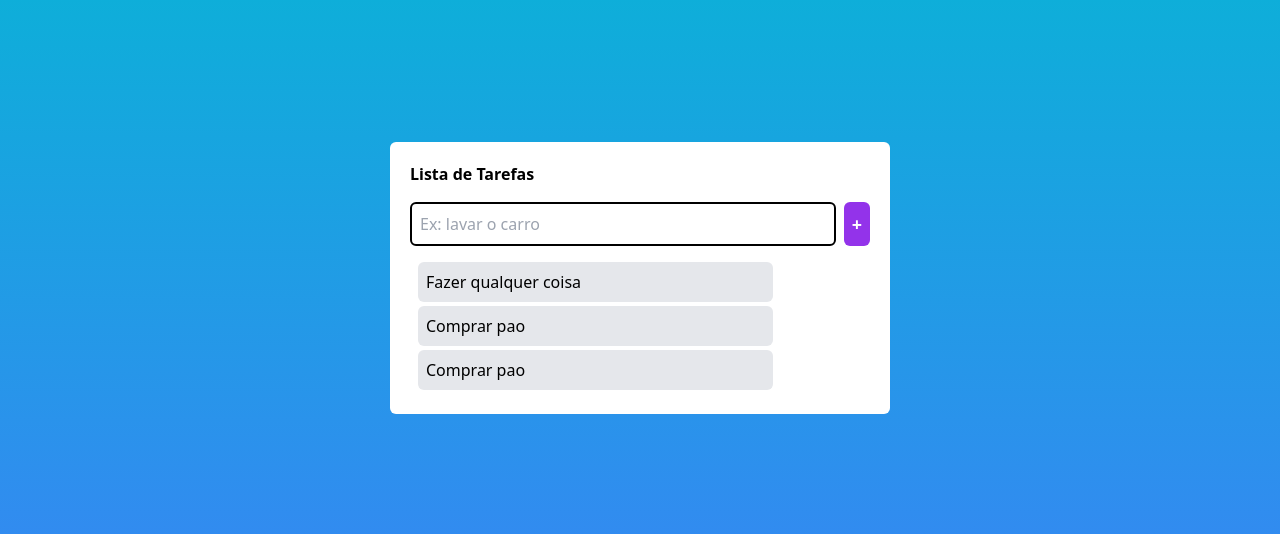
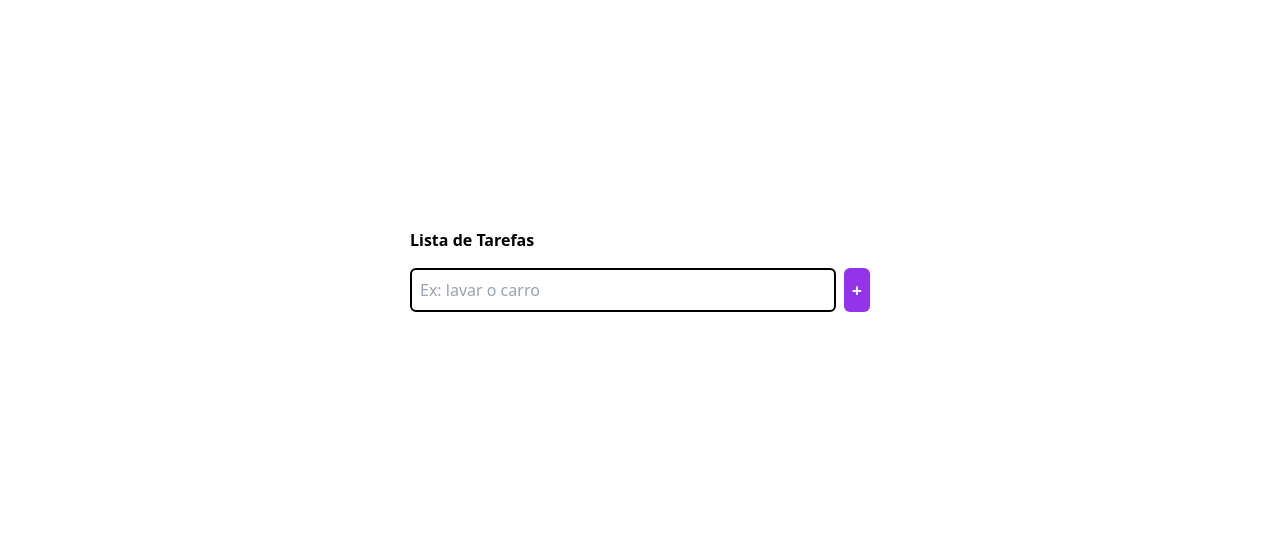
Before and after one commit to IsabelleFNRC/todo, a Vue app: page / in a window 1280 px wide. Shown: the part 122-656 px from the top of the page. Built offline with nearby package versions, Linux system fonts and the light colour scheme.

Commit message:
adicionando funcionalidade excluir tarefa

```diff
--- a/src/components/CartaoTarefa/CartaoTarefa.vue
+++ b/src/components/CartaoTarefa/CartaoTarefa.vue
@@ -1,41 +1,57 @@
 <template>
-    <div class="flex gap-2 items-center">
-        <p :id="idTarefa" @mouseover="hoverTarefa" @mouseout="hoverTarefa"  class="flex bg-gray-200 mb-1 rounded-md p-2 w-96 h-fit flex-wrap hover:cursor-pointer" :class="{
+  <div
+    class="flex gap-2 items-center bg-gray-200 mb-1 rounded-md p-2 h-fit justify-between hover:cursor-pointer"
+  >
+    <p
+      :id="idTarefa"
+      class="text-sm font-medium break-words max-w-full"
+      :class="{
         'line-through': tarefa.status === 'concluída'
-          }">
-            {{ tarefa.descricao  }}
+      }"
+    >
+      {{ tarefa.descricao }}
     </p>
 
     <div class="flex w-24 gap-2">
-        <button v-if="mostraBotaoExcluir" class="bg-gray-600 flex items-center justify-center p-2 rounded-md font-bold text-white">Editar</button>
-        <button v-if="mostraBotaoExcluir" class="bg-red-600 flex items-center justify-center p-2 rounded-md font-bold">X</button>
+      <button
+        v-if="mostraBotaoExcluir"
+        class="bg-gray-600 flex items-center justify-center p-2 rounded-md font-bold text-white"
+        @click="remover"
+      >
+        Editar
+      </button>
+      <button
+        v-if="mostraBotaoExcluir"
+        class="bg-red-600 flex items-center justify-center p-2 rounded-md font-bold"
+        @click="excluir"
+      >
+        X
+      </button>
     </div>
   </div>
 </template>
 
 <script>
 export default {
-    data: function() {
+  data() {
     return {
-                mostraBotaoExcluir: false,
-                mostraBotaoEditar: false,
-            };
+      mostraBotaoExcluir: true,
+      mostraBotaoEditar: false
+    }
   },
-    props: [
-        'idTarefa',
-        'tarefa'
-    ],
+  props: ['idTarefa', 'tarefa', 'removerTarefa'],
   mounted() {
     console.log(this.tarefa)
   },
   methods: {
-        hoverTarefa: function() {
-            this.mostraBotaoExcluir = !this.mostraBotaoExcluir;
-            this.mostraBotaoEditar = !this.mostraBotaoEditar;
-        },
+    excluir() {
+      console.log('excluir...')
+      this.removerTarefa(this.idTarefa)
+    }
   }
 }
 </script>
+
 <style>
 .line-through {
   text-decoration: line-through;
--- a/src/components/Lista/Lista.vue
+++ b/src/components/Lista/Lista.vue
@@ -1,19 +1,23 @@
 <script setup>
-  import CartaoTarefa from '../CartaoTarefa/CartaoTarefa.vue'
-
+import CartaoTarefa from '../CartaoTarefa/CartaoTarefa.vue'
 </script>
 
 <template>
   <div id="todo-list" class="pl-2">
-    <CartaoTarefa v-for="tarefa in tarefas" :key="tarefa.id" :id-tarefa="tarefa.id" :tarefa="tarefa" />
+    <CartaoTarefa
+      v-for="tarefa in tarefas"
+      :key="tarefa.id"
+      :id-tarefa="tarefa.id"
+      :tarefa="tarefa"
+      :editarTarefa="editarTarefa"
+      :removerTarefa="removerTarefa"
+    />
   </div>
 </template>
 
 <script>
 export default {
-  props: [
-    'tarefas'
-  ],
+  props: ['tarefas', 'editarTarefa', 'removerTarefa'],
   created() {
     console.log(this)
   }
--- /dev/null
+++ b/src/stores/tarefas.js
@@ -0,0 +1,26 @@
+import { ref, computed } from 'vue'
+import { defineStore } from 'pinia'
+
+export const useTarefasStore = defineStore('tarefas', () => {
+  const tarefas = ref([])
+
+  const adicionarTarefa = (tarefa) => {
+    tarefas.value.push(tarefa)
+  }
+
+  const removerTarefa = (id) => {
+    tarefas.value = tarefas.value.filter((tarefa) => tarefa.id !== id)
+  }
+
+  const editarTarefa = (id, novaTarefa) => {
+    const index = tarefas.value.findIndex((tarefa) => tarefa.id === id)
+    if (index !== -1) {
+      tarefas.value.splice(index, 1, novaTarefa)
+    }
+  }
+
+  const count = computed(() => tarefas.value.length)
+  const doubleCount = computed(() => count.value * 2)
+
+  return { tarefas, adicionarTarefa, removerTarefa, editarTarefa, count, doubleCount }
+})
--- a/src/views/HomeView.vue
+++ b/src/views/HomeView.vue
@@ -1,51 +1,63 @@
-<script setup>
-import Lista from '../components/Lista/Lista.vue'
-</script>
-
 <template>
   <div
-    class="flex w-full h-screen items-center justify-center bg-gradient-to-b from-cyan-500 to-blue-500"
+    class="flex w-full h-screen items-center justify-center bg-gradient-to from-cyan-500 to-blue-500"
   >
     <div class="p-5 bg-white rounded-md text-black w-500">
       <h1 class="font-bold mb-4">Lista de Tarefas</h1>
 
       <div id="todo-input" class="flex gap-2 w-full items-center mb-4">
+        <form @submit.prevent="criarTarefa" class="flex w-full gap-2">
           <input
+            v-model="novaTarefa"
             placeholder="Ex: lavar o carro"
             class="w-full rounded-md border-solid p-2 border-2 border-black hover:border-purple-600"
           />
-        <button class="w-fit h-full p-2 rounded-md bg-purple-600 flex font-bold text-white text-lg">
+          <button
+            type="submit"
+            class="w-fit h-full p-2 rounded-md bg-purple-600 flex font-bold text-white text-lg"
+          >
             +
           </button>
+        </form>
       </div>
 
-      <Lista :tarefas="tarefas"></Lista>
+      <Lista :tarefas="tarefas" :editarTarefa="editarTarefa" :removerTarefa="removerTarefa"></Lista>
     </div>
   </div>
 </template>
 
-<script>
-export default {
-  data() {
-    return {
-      tarefas: [
-        {
-          id: 1,
-          descricao: 'Fazer qualquer coisa',
-          status: 'concluida'
-        },
-        {
-          id: 2,
-          descricao: 'Comprar pao',
-          status: 'concluida'
-        },
-        {
-          id: 3,
-          descricao: 'Comprar pao',
-          status: 'concluida'
+<script setup>
+import { ref } from 'vue'
+import { useTarefasStore } from '../stores/tarefas'
+import Lista from '../components/Lista/Lista.vue'
+const tarefasStore = useTarefasStore()
+const novaTarefa = ref('')
+
+const criarTarefa = () => {
+  const novaTarefaObj = {
+    id: Date.now(),
+    descricao: novaTarefa.value,
+    status: 'pendente'
   }
-      ]
+  tarefasStore.adicionarTarefa(novaTarefaObj)
+  novaTarefa.value = ''
+}
+
+const editarTarefa = (id) => {
+  const tarefa = tarefasStore.tarefas.find((t) => t.id === id)
+  if (tarefa) {
+    const novoNome = prompt('Digite o novo nome da tarefa', tarefa.descricao)
+    if (novoNome) {
+      const tarefaAtualizada = { ...tarefa, descricao: novoNome }
+      tarefasStore.editarTarefa(id, tarefaAtualizada)
     }
   }
 }
+
+const removerTarefa = (id) => {
+  console.log('removeno', id)
+  tarefasStore.removerTarefa(id)
+}
+
+const tarefas = tarefasStore.tarefas
 </script>
```
Lines whose indentation alone changed are shown as unchanged.
